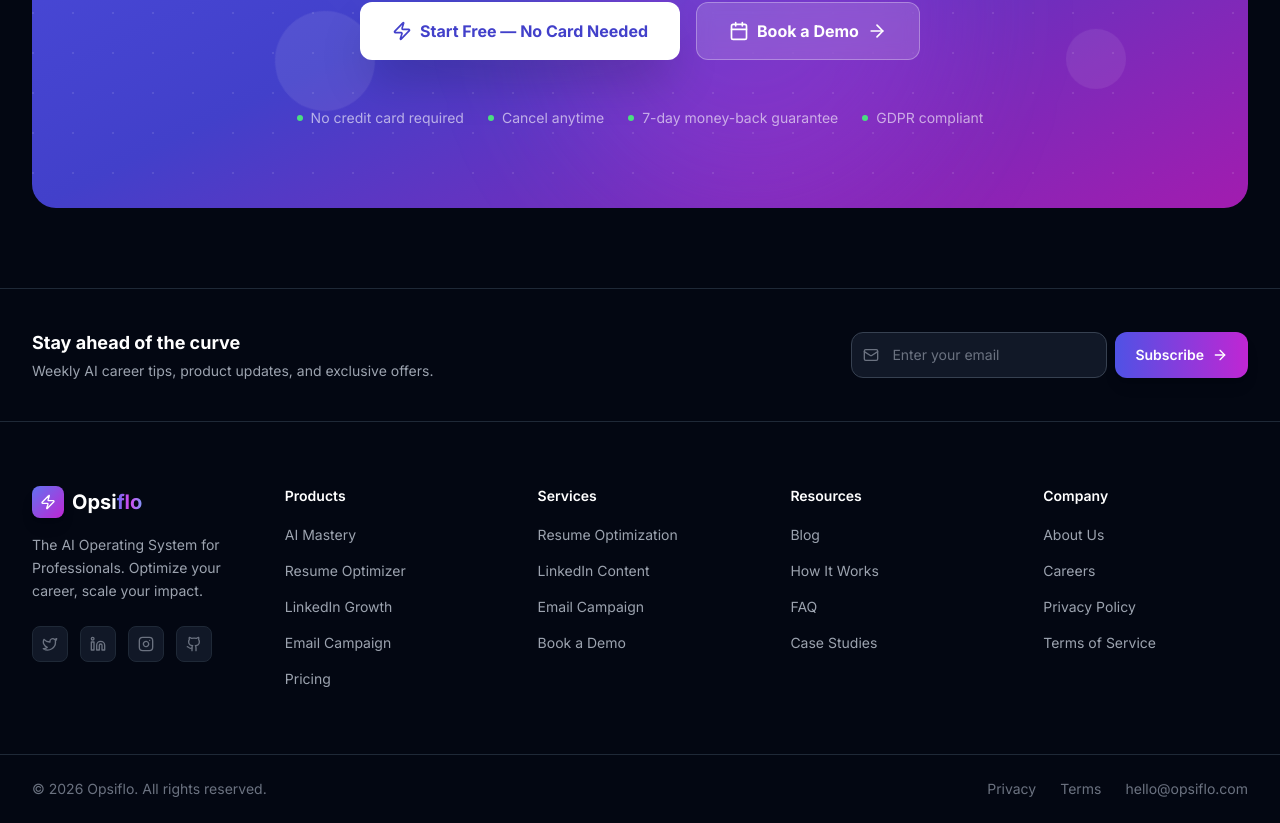
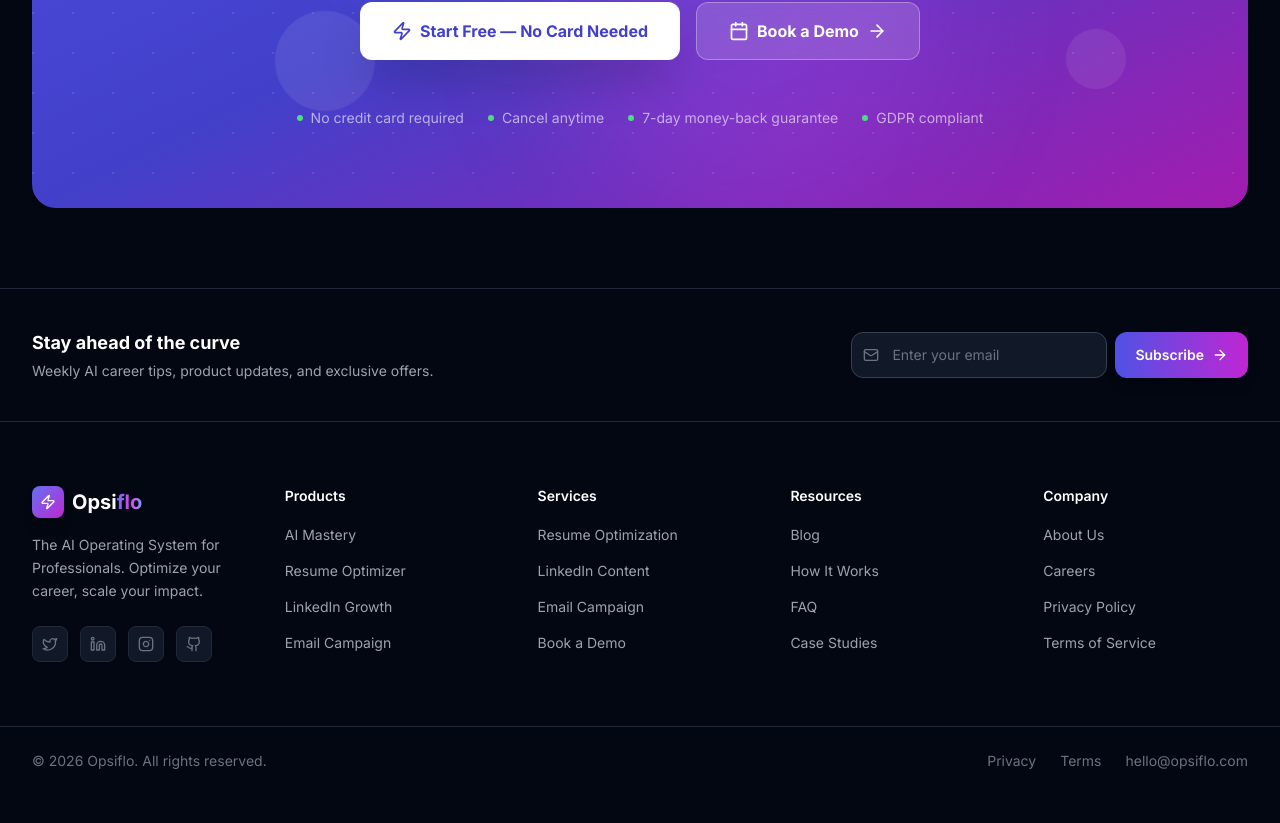
Before and after one commit to yuvaraaj2208/opsiflo-website, a Next.js app: page / in a window 1280 px wide. Shown: the part 10497-11320 px from the top of the page. After the commit the page ends 11292 px from the top, so only its background shows below. Built offline with nearby package versions, Linux system fonts and the light colour scheme.

Commit message:
Update Footer.tsx

```diff
--- a/components/Footer.tsx
+++ b/components/Footer.tsx
@@ -10,7 +10,6 @@
     { label: 'Resume Optimizer', href: 'https://resume.opsiflo.com' },
     { label: 'LinkedIn Growth', href: 'https://linkedin.opsiflo.com' },
     { label: 'Email Campaign', href: 'https://email.opsiflo.com' },
-    { label: 'Pricing', href: '#pricing' },
   ],
   Services: [
     { label: 'Resume Optimization', href: '#services' },
```
